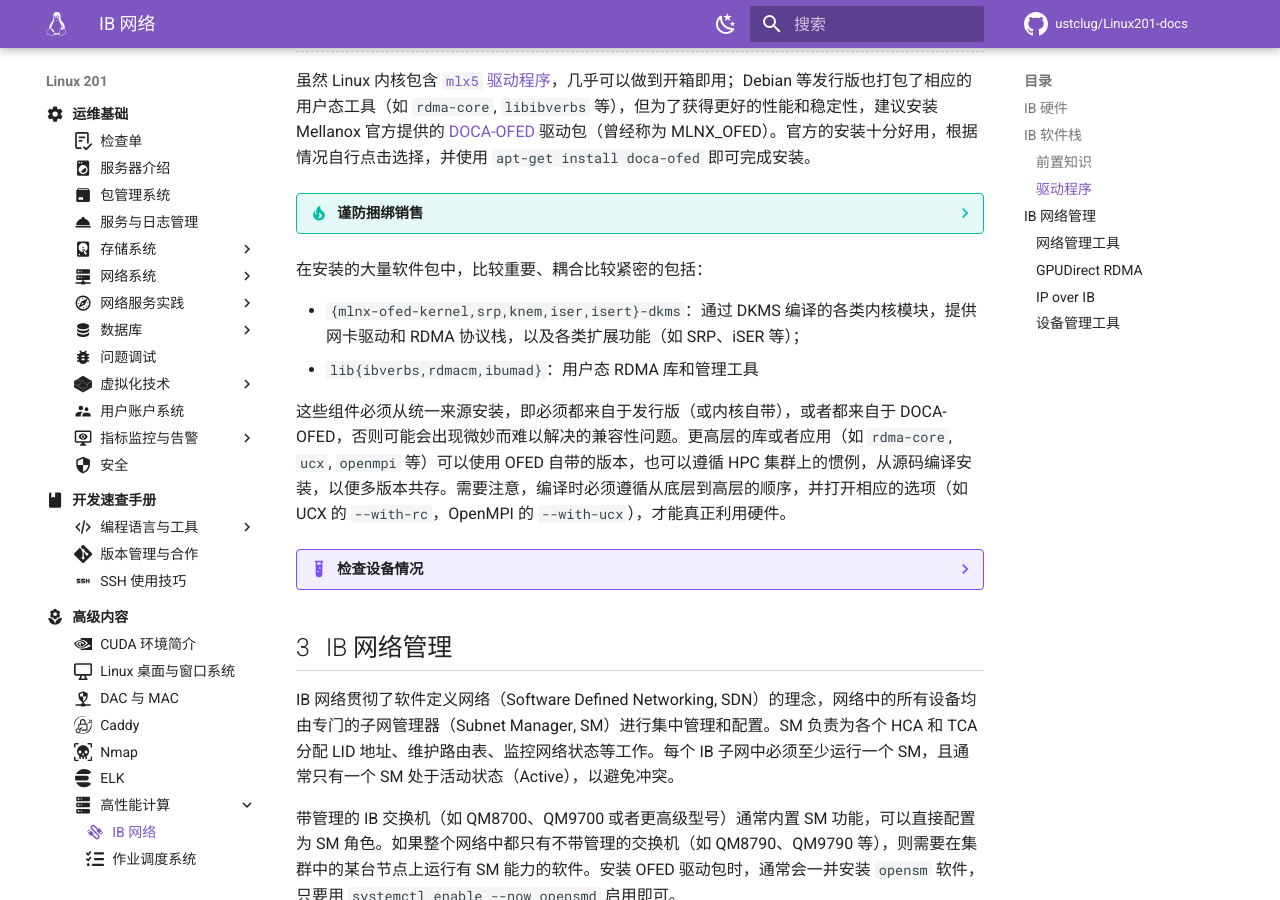
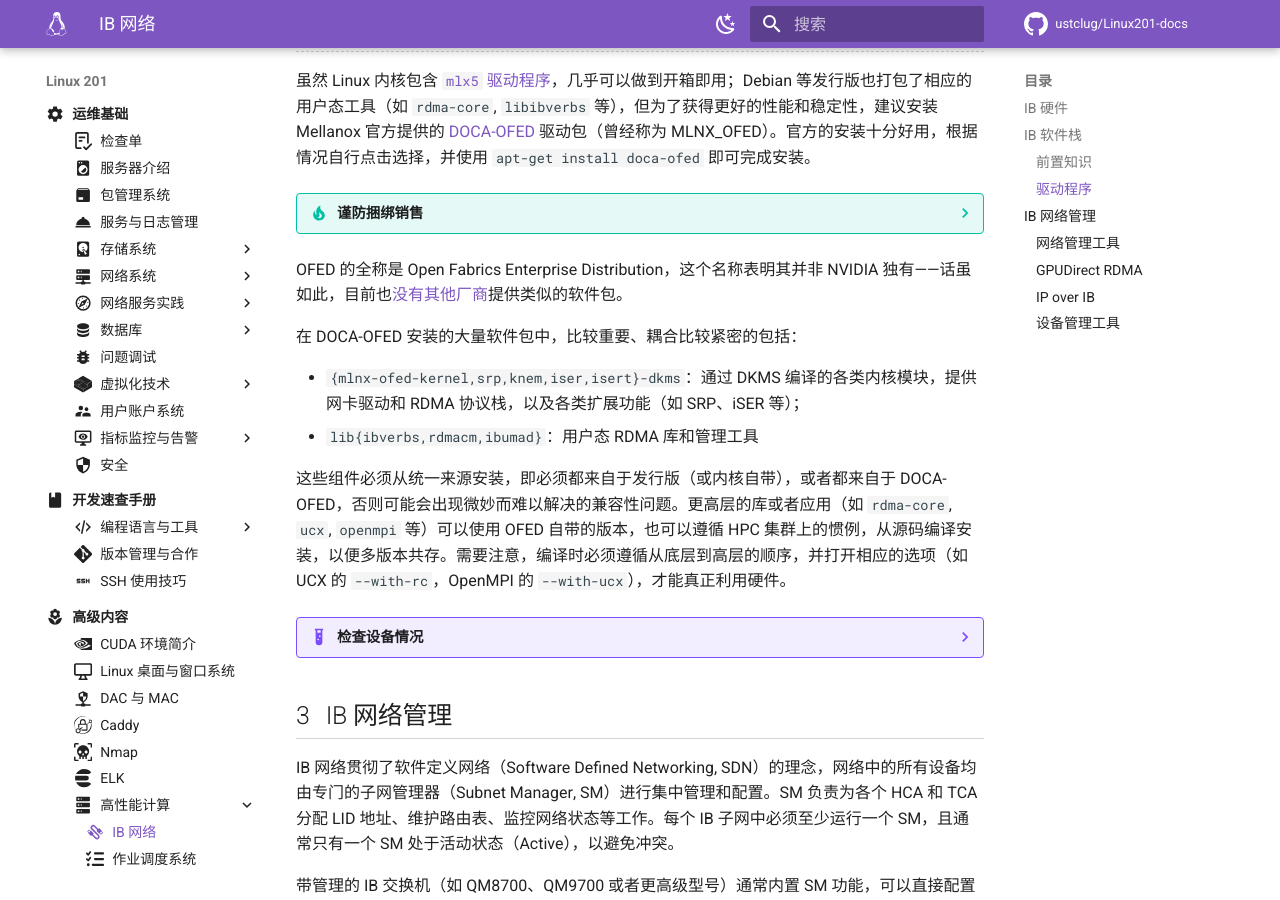
Before and after one commit to ustclug/Linux201-docs, an MkDocs documentation site: the page built from docs/advanced/hpc/infiniband.md, in a window 1280 px wide and 900 px high, scrolled down 2765 px. Built offline with MkDocs 1.6.1 and Material for MkDocs 9.7.7, drawn with Linux system fonts in a browser that asks for light colours; comment, search, counter and statistics services are not loaded; some of the changed text lies outside the part shown.

Commit message:
infiniband: fix nits, clarify ofed
Signed-off-by: Shengqi Chen <harry-chen@outlook.com>

```diff
--- a/docs/advanced/hpc/infiniband.md
+++ b/docs/advanced/hpc/infiniband.md
@@ -73,9 +73,11 @@
 
 ??? tip "谨防捆绑销售"
 
-    [DOCA](https://developer.nvidia.com/networking/doca) 软件栈是 NVIDIA 对其所有网络设备（包括 IB、以太网、智能网卡等）的支持软件的综合十分庞杂。我们仅需其中的 OFED 部分即可，不需要安装多余的软件包。
+    [DOCA](https://developer.nvidia.com/networking/doca) 软件栈包含了 NVIDIA 所有网络设备（包括 IB 卡、以太网卡、智能网卡等）的驱动、运行时、SDK、文档等，内容十分庞杂。我们仅需其中的 OFED 部分即可，不必安装多余的软件包。
 
-在安装的大量软件包中，比较重要、耦合比较紧密的包括：
+OFED 的全称是 Open Fabrics Enterprise Distribution，这个名称表明其并非 NVIDIA 独有——话虽如此，目前也[没有其他厂商](https://stackoverflow.com/questions/58622347/what-is-the-difference-between-ofed-mlnx-ofed-and-the-inbox-driver)提供类似的软件包。
+
+在 DOCA-OFED 安装的大量软件包中，比较重要、耦合比较紧密的包括：
 
 * `{mlnx-ofed-kernel,srp,knem,iser,isert}-dkms`：通过 DKMS 编译的各类内核模块，提供网卡驱动和 RDMA 协议栈，以及各类扩展功能（如 SRP、iSER 等）；
 * `lib{ibverbs,rdmacm,ibumad}`：用户态 RDMA 库和管理工具
```
Also changed, not shown: other parts of docs/advanced/hpc/infiniband.md (+1 -1 lines).
